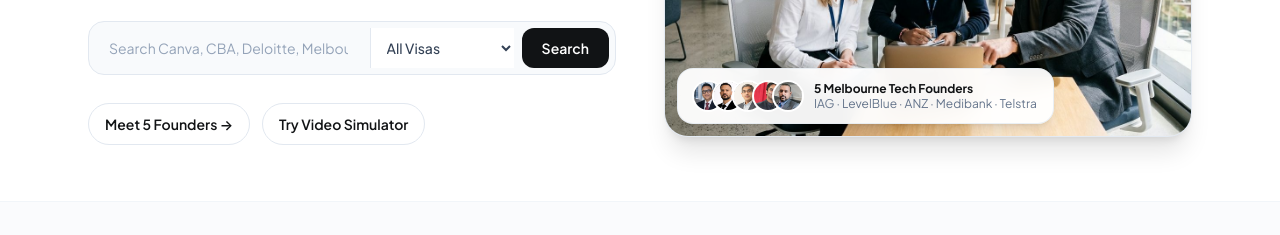
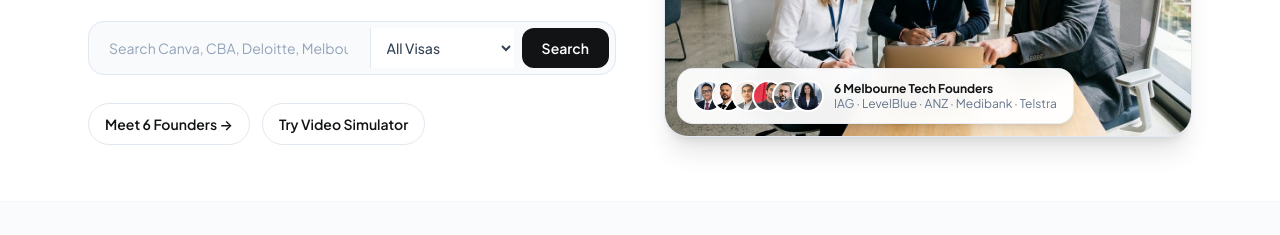
Before and after one commit to abhisheka12/gradpath-au, a plain HTML site: page index.html in a window 1280 px wide. Shown: the part 374-609 px from the top of the page. Drawn offline with nearby package versions, Linux system fonts and the light colour scheme.

Commit message:
Add Shifali Singla as 6th Verified Founder with headshot and Business Analysis filter

```diff
--- a/index.html
+++ b/index.html
@@ -6,7 +6,7 @@
   <title>GradPath AU — Australian Graduate Programs, Mentors &amp; Interview Prep</title>
   <meta name="description" content="32 verified Australian graduate employer portals, 1:1 sessions with Melbourne tech founders & mentors, free One-Way Video Simulator & SHL aptitude practice." />
   <meta property="og:title" content="GradPath AU — Break Into Australia's Top Graduate Programs" />
-  <meta property="og:description" content="32 verified AU graduate portals, 5 senior Melbourne tech founders, free One-Way Video Simulator & group Assessment Centre prep." />
+  <meta property="og:description" content="32 verified AU graduate portals, 6 senior Melbourne tech founders, free One-Way Video Simulator & group Assessment Centre prep." />
   <meta property="og:type" content="website" />
   <link rel="preconnect" href="https://fonts.googleapis.com" />
   <link rel="preconnect" href="https://fonts.gstatic.com" crossorigin />
@@ -200,7 +200,7 @@
             <!-- Quick Action Row -->
             <div class="flex flex-wrap items-center gap-3 pt-1">
               <button data-jump-tab="mentors" class="btn-ghost text-xs sm:text-sm font-semibold px-4 py-2.5 rounded-full cursor-pointer">
-                Meet 5 Founders →
+                Meet 6 Founders →
               </button>
               <button data-jump-tab="lab" class="btn-ghost text-xs sm:text-sm font-semibold px-4 py-2.5 rounded-full cursor-pointer">
                 Try Video Simulator
@@ -219,9 +219,10 @@
                   <img src="assets/mentor-brijesh-patel.jpg" alt="Brijesh Patel" class="w-7 h-7 rounded-full object-cover ring-2 ring-white bg-slate-200" />
                   <img src="assets/mentor-paresh-bapna.jpg" alt="Paresh Bapna" class="w-7 h-7 rounded-full object-cover ring-2 ring-white bg-slate-200" />
                   <img src="assets/mentor-jacob-george.jpg" alt="Jacob George" class="w-7 h-7 rounded-full object-cover ring-2 ring-white bg-slate-200" />
+                  <img src="assets/mentor-shifali-singla.jpg" alt="Shifali Singla" class="w-7 h-7 rounded-full object-cover ring-2 ring-white bg-slate-200" />
                 </div>
                 <div class="text-xs leading-tight">
-                  <div class="font-bold text-[#111315]">5 Melbourne Tech Founders</div>
+                  <div class="font-bold text-[#111315]">6 Melbourne Tech Founders</div>
                   <div class="text-slate-500">IAG · LevelBlue · ANZ · Medibank · Telstra</div>
                 </div>
               </div>
@@ -312,6 +313,7 @@
         <button data-mchip="DevOps & Cloud" class="chip text-xs font-semibold px-3.5 py-2 rounded-full whitespace-nowrap cursor-pointer">DevOps &amp; Cloud</button>
         <button data-mchip="Architecture" class="chip text-xs font-semibold px-3.5 py-2 rounded-full whitespace-nowrap cursor-pointer">Architecture</button>
         <button data-mchip="Project Management" class="chip text-xs font-semibold px-3.5 py-2 rounded-full whitespace-nowrap cursor-pointer">Agile &amp; PM</button>
+        <button data-mchip="Business Analysis" class="chip text-xs font-semibold px-3.5 py-2 rounded-full whitespace-nowrap cursor-pointer">Business Analysis</button>
         <button data-mchip="Salesforce" class="chip text-xs font-semibold px-3.5 py-2 rounded-full whitespace-nowrap cursor-pointer">Salesforce</button>
       </div>
 
@@ -700,6 +702,21 @@
         topics: ["Assessment Centre Group Leadership & Framing", "STAR Storytelling & AU Workplace Readiness"]
       },
       {
+        id: "fm-shifali-singla",
+        tier: "Senior Industry",
+        isFounder: true,
+        name: "Shifali Singla",
+        initials: "SS",
+        avatarBg: "#7C3AED",
+        photo: "assets/mentor-shifali-singla.jpg",
+        role: "Insurance Business Analyst · IAG · Founder",
+        experience: "IAG · Agile BA, Data Migration, JIRA & AI Enthusiast",
+        status: "Founder & Verified Mentor",
+        tags: ["Senior Industry", "Business Analysis", "Project Management"],
+        bio: "Experienced Agile Business Analyst at IAG across requirements elicitation, stakeholder workshops, legacy data migration, JIRA user stories & testing.",
+        topics: ["Breaking Into AU Business Analysis & Product Roles", "Agile Requirements, Stakeholder Workshops & Case Prep"]
+      },
+      {
         id: "fm-salesforce",
         tier: "Senior Industry",
         isFounder: false,
```
Also changed, not shown: assets/mentor-shifali-singla.jpg (added).
